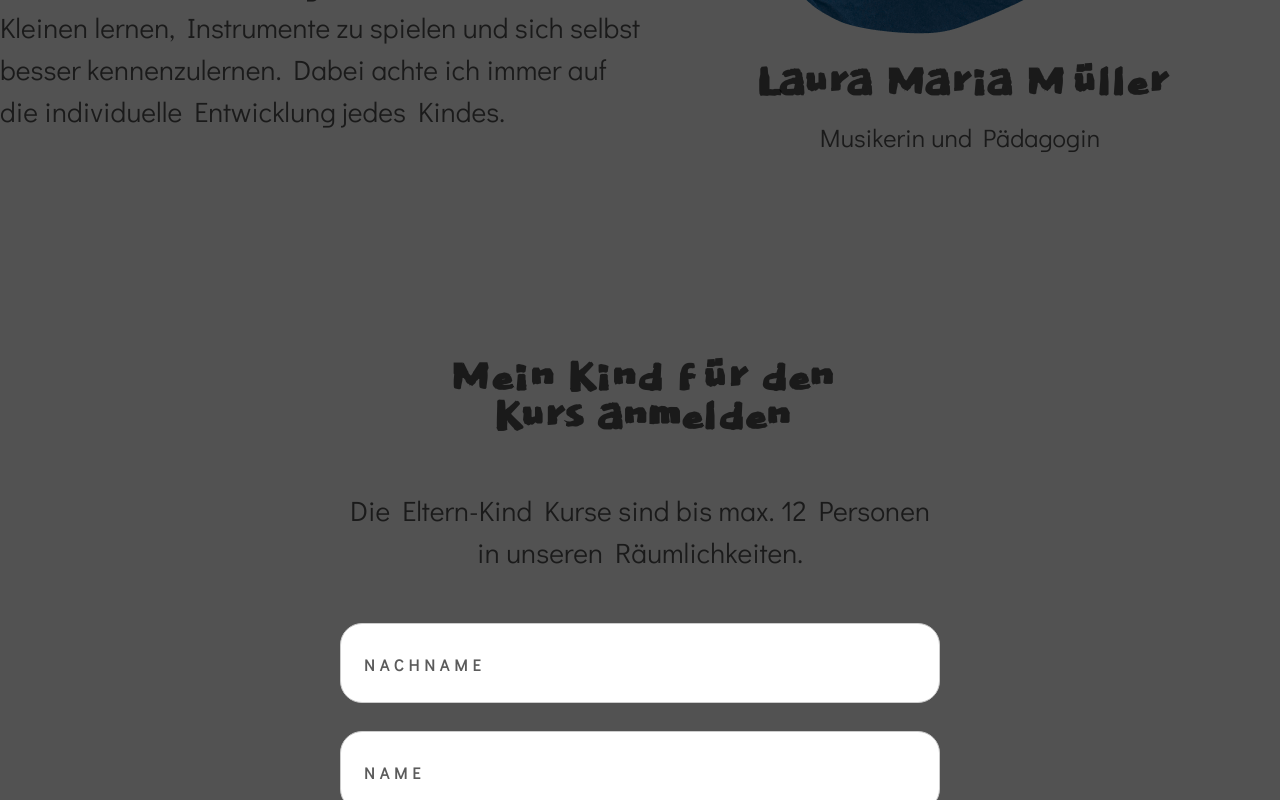
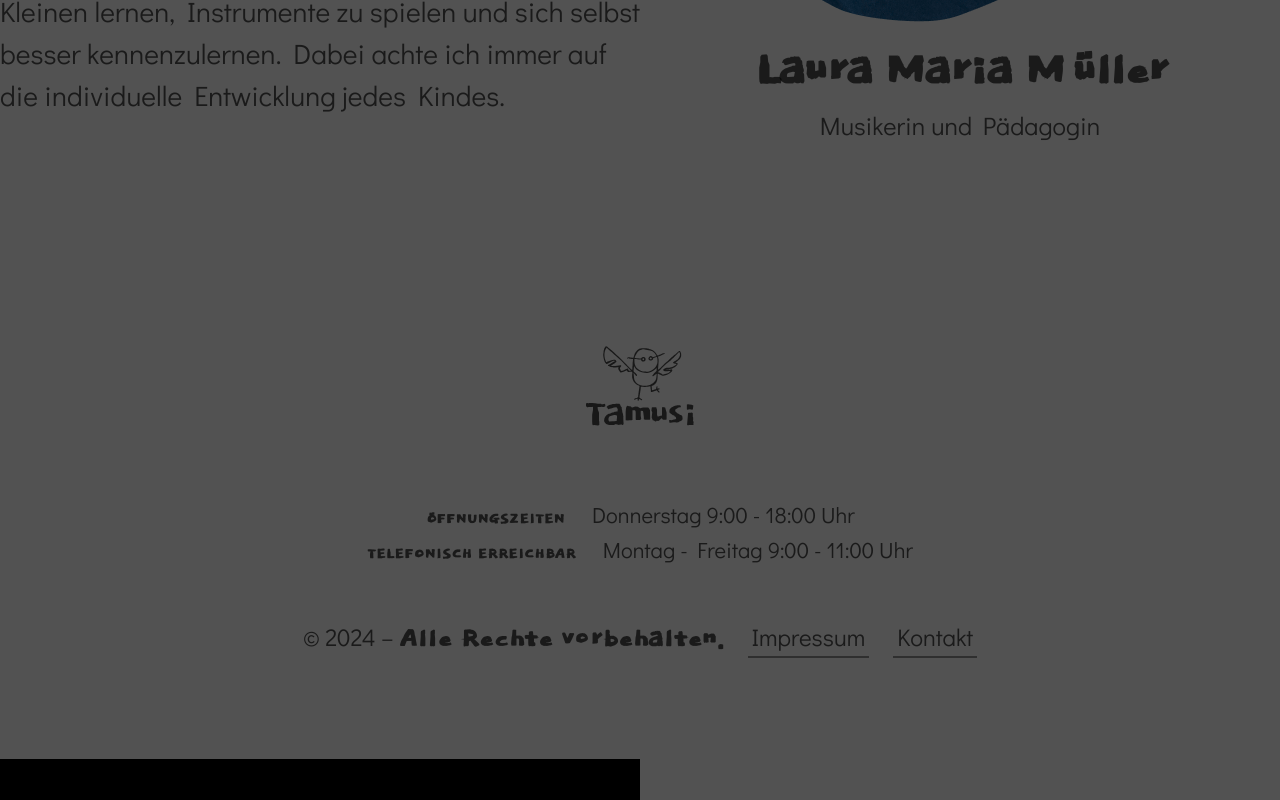
Before and after one commit to aeonyuonmiller/laura, a Next.js app: page /eltern-kind-kurs in a window 1280 px wide. Shown: the part 2636-3436 px from the top of the page. After the commit the page ends 3395 px from the top, so only its background shows below. Built offline with nearby package versions, Linux system fonts and the light colour scheme.

Commit message:
added centered p

```diff
--- a/src/pages/eltern-kind-kurs.jsx
+++ b/src/pages/eltern-kind-kurs.jsx
@@ -44,7 +44,7 @@ export default function Home() {
                 <motion.div ref={container} style={{ y, opacity, scale }} className="bound xl">
                     <motion.h1 variants={hlone} initial="hidden" animate="enter" exit="exit">
                         Eltern-Kind-Kurse</motion.h1>
-                    <motion.h2 variants={hltwo} initial="hidden" animate="enter" exit="exit">
+                    <motion.h2 className="center" variants={hltwo} initial="hidden" animate="enter" exit="exit">
                         Kinder zwischen 0 und 3 Jahren entdecken hier ihre musische Seite.
                     </motion.h2>
                 </motion.div>
@@ -152,78 +152,6 @@ export default function Home() {
                     </div>
                 </section>
 
-                <section className='contact-form'>
-                    <Bound>
-                        <h4>Mein Kind für den Kurs anmelden</h4>
-                        <p>Die Eltern-Kind Kurse sind bis max. 12 Personen in unseren Räumlichkeiten.</p>
-
-                        <form
-                        // onSubmit={handleSubmit}
-                        >
-                            <input
-                                name="nachname"
-                                type="text"
-                                id="id-nachname"
-                                // placeholder="von Ihnen"
-                                // value={formData.email}
-                                // onChange={handleChange}
-                                required
-                            />
-                            <label for="id-nachname">Nachname</label>
-
-                            <input
-                                id="id-name"
-                                name="name"
-                                type="text"
-                                // placeholder="Name des Kindes"
-                                // value={formData.email}
-                                // onChange={handleChange}
-                                required
-                            />
-                            <label for="id-name">Name</label>
-
-                            <input
-                                id="id-tel"
-                                name="telefon"
-                                type="tel"
-                            // placeholder="Telefonnummer"
-                            // value={formData.email}
-                            // onChange={handleChange}
-                            // className="text-background w-full p-2 mb-4 border border-gray-300 rounded"
-                            // required
-                            />
-                            <label for="id-tel">Telefon</label>
-
-                            <input
-                                id="id-email"
-                                name="email"
-                                type="email"
-                                // placeholder="Emailadresse"
-                                // value={formData.email}
-                                // onChange={handleChange}
-                                className="text-background w-full p-2 mb-4 border border-gray-300 rounded"
-                                required
-                            />
-                            <label for="id-email">Email</label>
-                            {/* <textarea
-              name="message"
-              cols={30}
-              rows={5}
-              placeholder="...type your message"
-              // value={formData.message}
-              // onChange={handleChange}
-              className="text-background w-full p-2 mb-4 border border-gray-300 rounded"
-              required
-            /> */}
-                            <button type="submit">
-                                {/* {isSending && <ClipLoader color="#000" size={10} />} &nbsp; Send */}
-                                Anmelden
-                            </button>
-                        </form>
-                    </Bound>
-
-                </section>
-
                 <Footer />
             </div>
         </>
--- a/src/pages/index.js
+++ b/src/pages/index.js
@@ -51,7 +51,7 @@ export default function Home() {
           <motion.h1 variants={hlone} initial="hidden" animate="enter" exit="exit">
               Willkommen<br />bei Tamusi
           </motion.h1>
-            <motion.h2 variants={hltwo} initial="hidden" animate="enter" exit="exit">
+            <motion.h2 className="center" variants={hltwo} initial="hidden" animate="enter" exit="exit">
             Musikkurse für Kleinkinder.
             Mit Empathie und Rhythmus die Entwicklung Ihrer Kleinen fördern.
           </motion.h2>
@@ -87,7 +87,8 @@ export default function Home() {
 
         <section className="two-grid">
             <div>
-            <h2>Hallo, wie schön, dass dich dein Weg hierher geführt hat. :)</h2>
+            <h5>Mein Steckbrief</h5>
+            {/* <h2>Hallo, wie schön, dass dich dein Weg hierher geführt hat. :)</h2> */}
             <p>
               Mein Name ist Laura. Ich bin Traumapädagogin und Erzieherin und seit mehr als 15 Jahren im Songwriting und als Sängerin in Bands tätig.
             </p>
--- a/src/pages/ueber-mich.jsx
+++ b/src/pages/ueber-mich.jsx
@@ -38,7 +38,7 @@ export default function Uebermich() {
         <motion.div ref={container} style={{ y, opacity, scale }} className="bound xl">
           <motion.h1 variants={hlone} initial="hidden" animate="enter" exit="exit">
             Über mich</motion.h1>
-          <motion.h2 variants={hltwo} initial="hidden" animate="enter" exit="exit">
+          <motion.h2 className="center" variants={hltwo} initial="hidden" animate="enter" exit="exit">
             Leidenschaftliche Musikerin mit pädagogischer Erfahrung.
           </motion.h2>
         </motion.div>
--- a/src/pages/zusammenarbeit.jsx
+++ b/src/pages/zusammenarbeit.jsx
@@ -49,7 +49,7 @@ export default function Home() {
                 <motion.div ref={container} style={{ y, opacity, scale }} className="bound xl">
                     <motion.h1 variants={hlone} initial="hidden" animate="enter" exit="exit">
                         Zusammen-<br />arbeit</motion.h1>
-                    <motion.h2 variants={hltwo} initial="hidden" animate="enter" exit="exit">
+                    <motion.h2 className="center" variants={hltwo} initial="hidden" animate="enter" exit="exit">
                         Zusammen erreicht man soviel mehr.
                     </motion.h2>
                 </motion.div>
--- a/src/styles/globals.css
+++ b/src/styles/globals.css
@@ -653,7 +653,6 @@ h2 {
   /* line-height: 1.3em; */
   letter-spacing: -1px;
   word-spacing: -2px;
-  text-align: center;
   text-wrap: pretty;
   max-width: 28ch;
   margin: 0 auto;
@@ -661,13 +660,14 @@ h2 {
 
 h3 {
   font-family: var(--font-geist-sans);
-  font-size: clamp(2rem, 21.3vw - 7.3rem, 6rem);
+  /* font-size: 3rem; */
+  font-size: clamp(2rem, 20.3vw - 7.3rem, 6rem);
   letter-spacing: -.35rem;
   line-height: .7em;
   max-width: 14ch;
   margin: 12vh auto 0 auto;
   text-wrap: pretty;
-  text-align: center;
+  /* text-align: center; */
 }
 
 h4 {
@@ -688,13 +688,16 @@ h5 {
   letter-spacing: -.09rem;
   line-height: .7em;
   width: 100%;
-  text-align: center;
   text-wrap: pretty;
 }
 
 h6 {
   font-weight: 400;
   font-size: .9rem;
+}
+
+.center {
+  text-align: center;
 }
 
 p {
```
